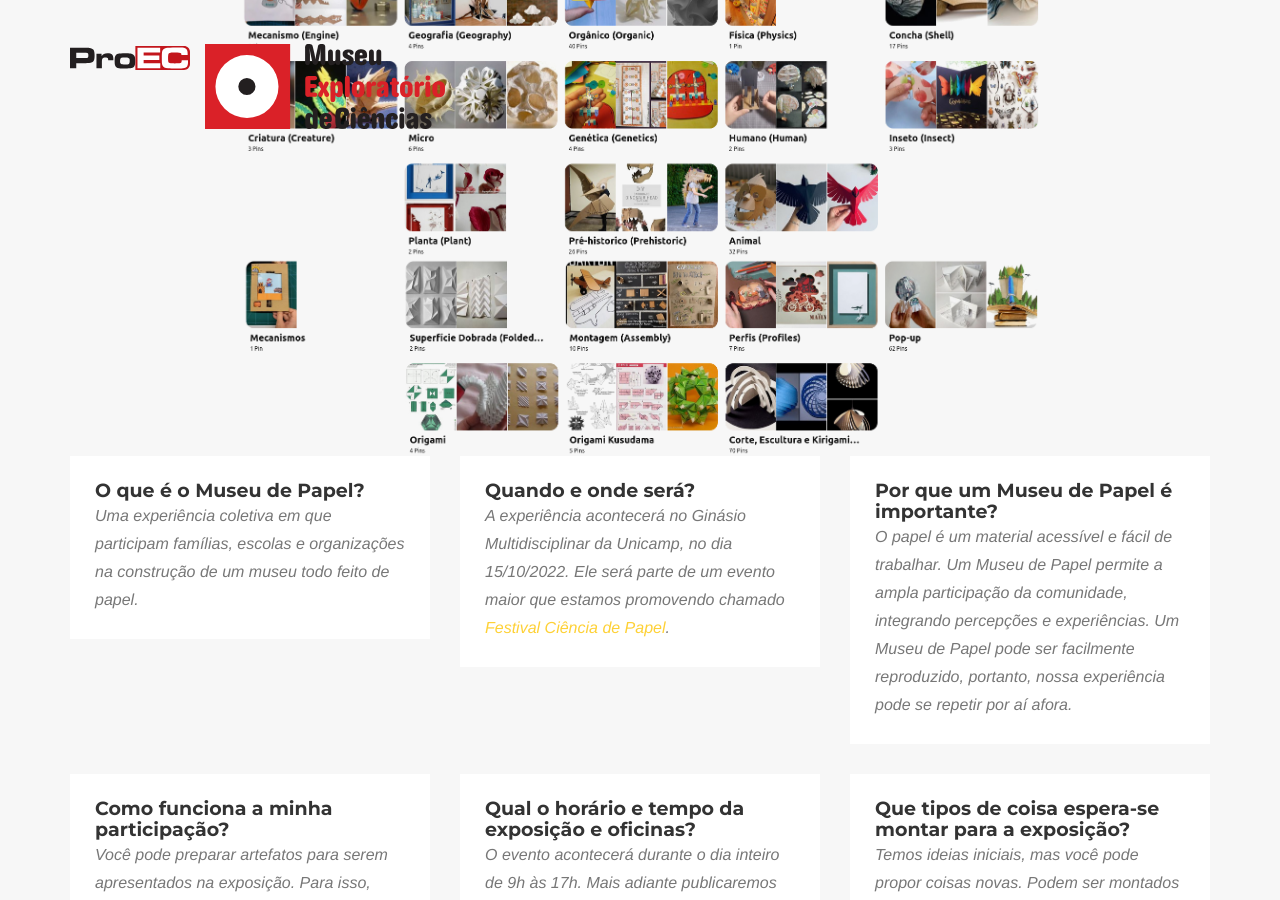
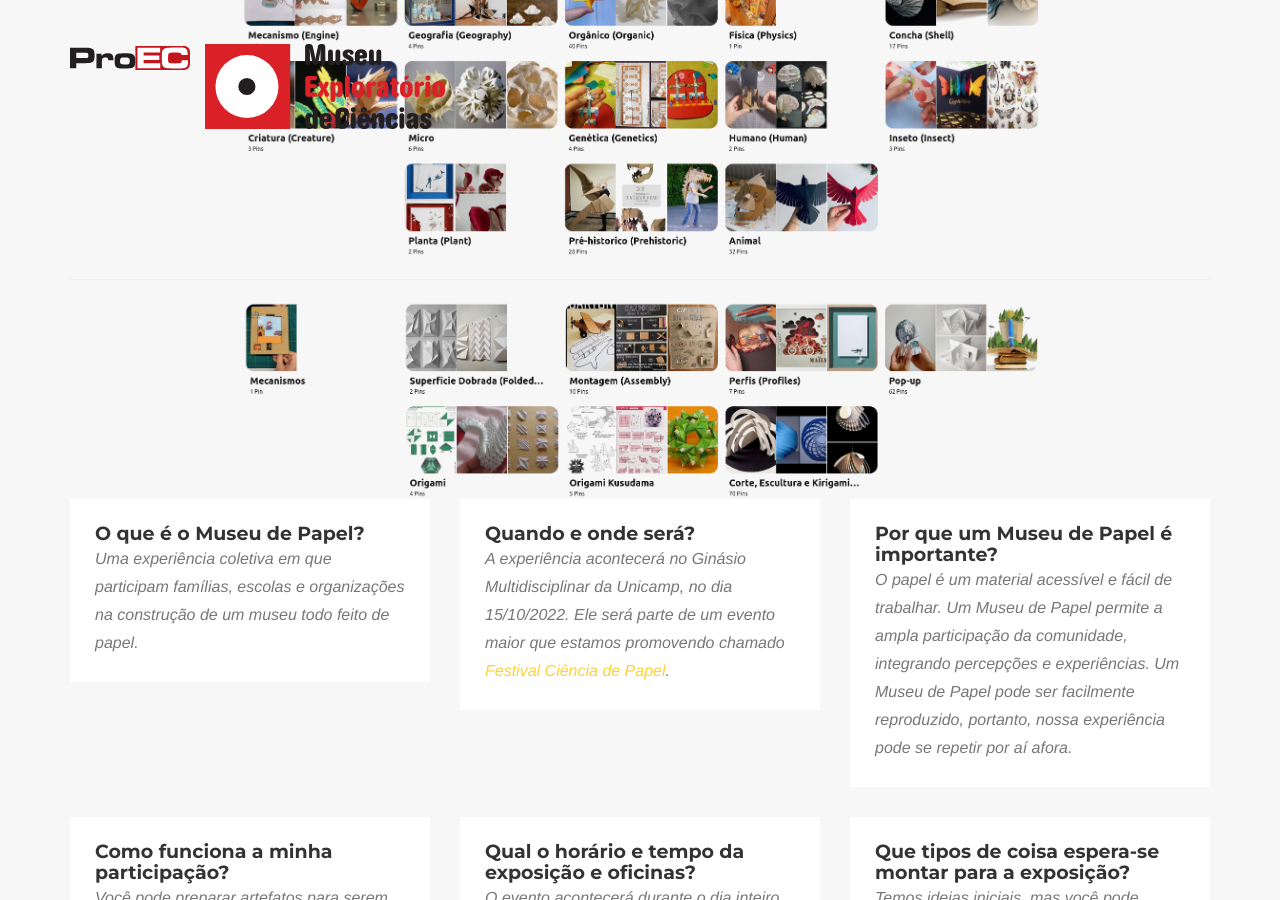
Before and after one commit to mc-unicamp/papel, a Jekyll site: the page built from index.html, in a window 1280 px wide and 900 px high, scrolled down 4459 px. Built offline with Jekyll 4.4.1, drawn with Linux system fonts in a browser that asks for light colours; some web fonts are replaced.

Commit message:
fix (museum): fix reference

```diff
--- a/_includes/museu_papel.html
+++ b/_includes/museu_papel.html
@@ -6,7 +6,8 @@
                     <h2 class="section-heading">Museu de Papel</h2>
                     <!-- <h3 class="section-subheading text-muted">Lorem ipsum dolor sit amet consectetur.</h3> -->
                     <a href="https://pin.it/2DfoWwz" target="_blank"><img src="img/museu/pinterest-temas.png" width="800px"></a>
-                    <a href="https://pin.it/5cKw4RW" target="_blank"><img src="img/museu/pinterest-tecnicas.png" width="800px"></a>
+                    <hr>
+                    <a href="https://pin.it/GtUXtc1" target="_blank"><img src="img/museu/pinterest-tecnicas.png" width="800px"></a>
                 </div>
             </div>
             <div class="row">
```
